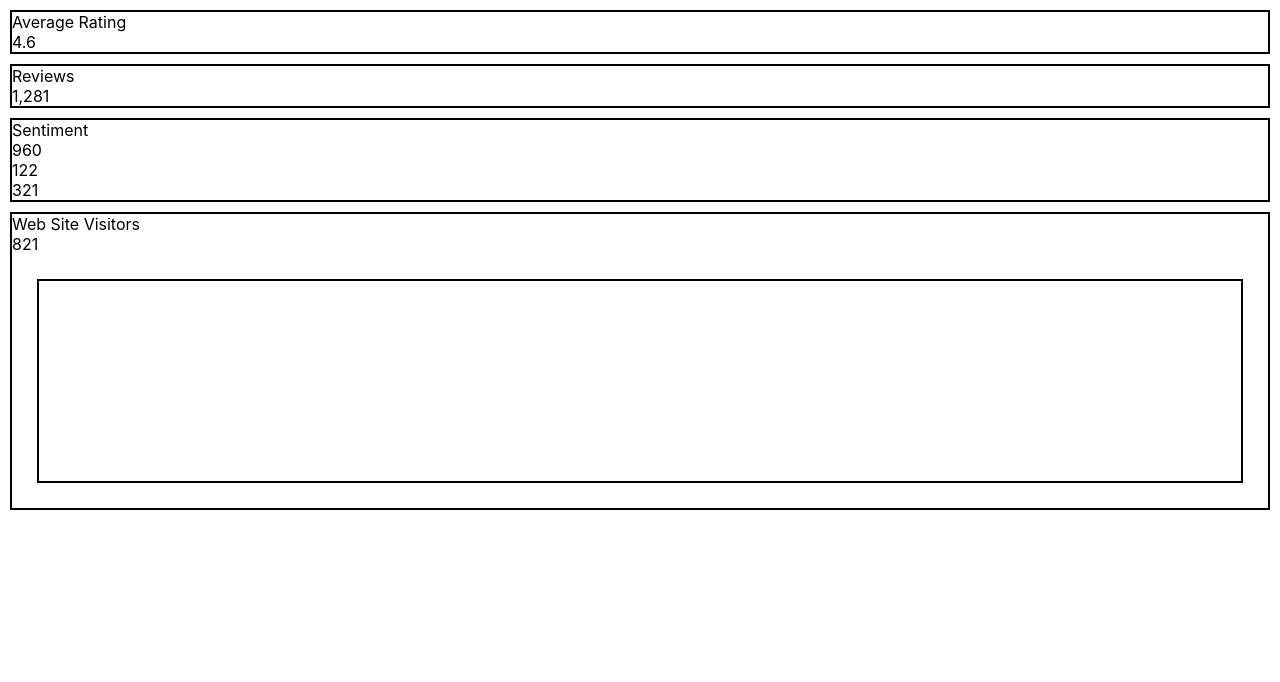
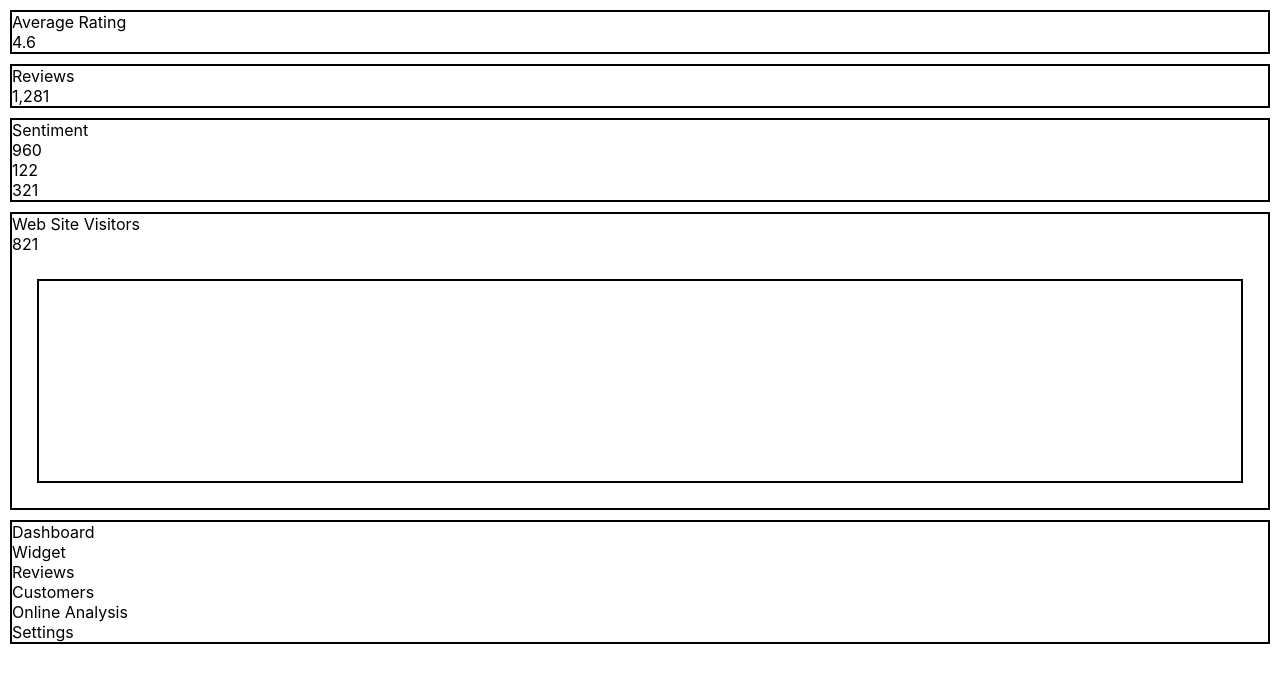
Before and after one commit to npsaunders/React_hwk1, a React (Create React App) app: page / in a window 1280 px wide. Shown: the top 682 px of the page. Built offline with nearby package versions, Linux system fonts and the light colour scheme.

Commit message:
components defined

```diff
--- a/src/App.css
+++ b/src/App.css
@@ -62,3 +62,8 @@
   border: 2px solid rgb(0, 0, 0);
   padding: 100px 200px;
 }
+
+.menu {
+  margin: 10px;
+  border: 2px solid rgb(0, 0, 0);
+}
--- a/src/App.js
+++ b/src/App.js
@@ -1,18 +1,10 @@
-import AvgRating from './containers/AvgRating.js'
-import Reviews from './containers/Reviews.js';
-import Sentiment from './containers/Sentiment.js';
-import WebSiteVisitors from './containers/WebSiteVisitors.js';
+import Dashboard from './containers/Dashboard.js'
 
 import './App.css';
 
 function App() {
   return (
-    <div className="container">
-      < AvgRating AvgRating={4.6} />
-      <Reviews numReviews={"1,281"} />
-      <Sentiment num1={960} num2={122} num3={321} />
-      <WebSiteVisitors webSiteVisitors="821" />
-    </div>
+    <Dashboard />
   );
 }
 
--- a/src/containers/Dashboard.js
+++ b/src/containers/Dashboard.js
@@ -0,0 +1,19 @@
+import Menu from './Menu.js';
+import AvgRating from './AvgRating.js';
+import Reviews from './Reviews.js';
+import Sentiment from './Sentiment.js';
+import WebSiteVisitors from './WebSiteVisitors.js';
+
+
+function Dashboard() {
+  return (<div className="container">
+    < AvgRating AvgRating={4.6} />
+    <Reviews numReviews={"1,281"} />
+    <Sentiment num1={960} num2={122} num3={321} />
+    <WebSiteVisitors webSiteVisitors="821" />
+    <Menu />
+  </div>
+  );
+}
+
+export default Dashboard;
--- a/src/containers/Menu.js
+++ b/src/containers/Menu.js
@@ -0,0 +1,14 @@
+function Menu(props) {
+  return (
+    <div className="menu">
+      <div id="menu-dashboard">Dashboard</div>
+      <div id="menu-widget">Widget</div>
+      <div id="menu-reviews">Reviews</div>
+      <div id="menu-customers">Customers</div>
+      <div id="menu-analysis">Online Analysis</div>
+      <div id="menu-settings">Settings</div>
+    </div>
+  )
+}
+
+export default Menu;
```
